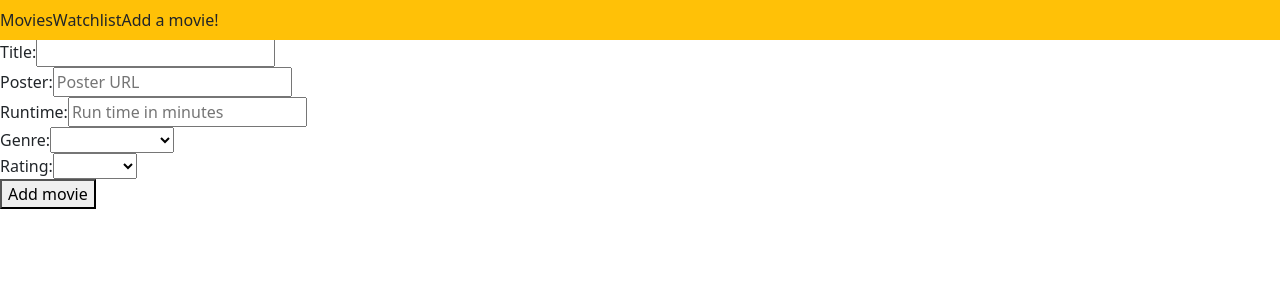
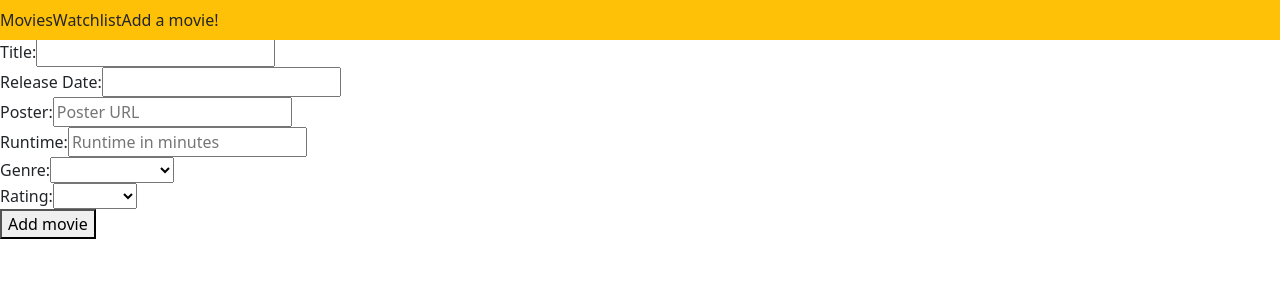
Before and after one commit to peymere/the-boo-queue, a React (Create React App) app: page /addmovie in a window 1280 px wide. Shown: the top 300 px of the page. Built offline with nearby package versions, Linux system fonts and the light colour scheme.

Commit message:
POST request

```diff
--- a/src/components/App.js
+++ b/src/components/App.js
@@ -8,7 +8,7 @@ import Watchlist from "./Watchlist";
 function App() {
     const [moviesData, setMoviesData] = useState([]);
 
-    const dataUrl = "https://halloween-movie-data.onrender.com/movies"
+    const dataUrl = "https://halloween-movie-data.onrender.com/movies/"
 
     useEffect(() => {
         fetch(dataUrl)
@@ -30,11 +30,16 @@ function App() {
         }
         return shuffledArray;
     }
+
+    const addMovie = (movie) => {
+        setMoviesData([...moviesData, movie])
+    }
+    // console.log(dataUrl)
     return (
         <div className="app">
             <Header />
             <MoviesContainer movies={moviesData} />
-            <NewMovieForm />
+            <NewMovieForm addMovie={addMovie} dataUrl={dataUrl} />
             <Watchlist />
         </div>
     );
--- a/src/components/MoviesContainer.js
+++ b/src/components/MoviesContainer.js
@@ -11,7 +11,7 @@ function MoviesContainer({movies}) {
     })
 
     const filteredMovies = movies.filter((movie) => {
-        console.log(movie['age-rating'])
+        // console.log(movie['age-rating'])
         if (filters.genre && !movie.genre.includes(filters.genre) ) {
             return false
         }
--- a/src/components/NewMovieForm.js
+++ b/src/components/NewMovieForm.js
@@ -1,27 +1,69 @@
 import React, {useState} from "react";
 import NavBar from "./NavBar";
 
-function NewMovieForm() {
+function NewMovieForm({addMovie, dataUrl}) {
+    const [newMovieTitle, setNewMovieTitle] = useState('')
+    const [newMoviePosterUrl, setNewMoviePosterUrl] = useState('')
+    const [newMovieRuntime, setNewMovieRuntime] = useState(0)
+    const [newMovieGenre, setNewMovieGenre] = useState('')
+    const [newMovieAgeRating, setNewMovieAgeRating] = useState('')
+    const [newMovieReleaseYear, setMovieNewReleaseYear] = useState(0)
+
+    console.log(dataUrl)
+
+    const newMovieData = {
+        title: newMovieTitle,
+        posterUrl : newMoviePosterUrl,
+        runtime: newMovieRuntime,
+        genre: newMovieGenre,
+        ['age-rating']: newMovieAgeRating,
+        watchlist: false,
+        ['star-rating']: "",
+        ['release-year']: newMovieReleaseYear
+    }
+
+    const handleSubmit = (e) => {
+        e.preventDefault()
+        console.log("submitted")
+        console.log(dataUrl)
+        fetch(dataUrl, {
+            method: "POST",
+            headers: {
+                "Content-Type": "application/json"
+              },
+            body: JSON.stringify(newMovieData)
+        })
+            .then((r) => r.json())
+            .then((newMovie) => addMovie(newMovie))
+            .catch((error) => console.error('POST error', error))
+        e.target.reset()
+    }
+
+
     return (
     <div className="new-movie-form">
         <header><NavBar/> </header>
         <h4>Add your own: </h4>
-        <form>
+        <form id="new-movie-form" onSubmit={handleSubmit}>
             <div>
                 <label>Title:</label>
-                <input type="text" name="title"/>
+                <input type="text" name="title" required onChange={(e) => setNewMovieTitle(e.target.value)}/>
+            </div>
+            <div>
+                <label>Release Date:</label>
+                <input type="number" name="release-year" placeholder="" required onChange={(e) => setMovieNewReleaseYear(e.target.value)}></input>
             </div>
             <div>
                 <label> Poster: </label>
-                <input type="text" name="poster" placeholder="Poster URL" />
+                <input type="text" name="poster" placeholder="Poster URL" required onChange={(e) => setNewMoviePosterUrl(e.target.value)}/>
             </div>
             <div>
                 <label> Runtime: </label>
-                <input type="text" name="runtime" placeholder="Run time in minutes" />
+                <input type="number" name="runtime" placeholder="Runtime in minutes" required onChange={(e) => setNewMovieRuntime(e.target.value)}/>
             </div>
             <div>
                 <label>Genre:</label>
-                <select id="dropdown1" >
+                <select id="dropdown1" required onChange={(e) => setNewMovieGenre(e.target.value)}>
                     <option value=""></option>
                     <option value="family">Family</option>
                     <option value="classic">Classic</option>
@@ -37,8 +79,8 @@ function NewMovieForm() {
             </div>
             <div>
                 <label> Rating: </label>
-                <select id="dropdown2" >
-                <option value=""></option>
+                <select id="dropdown2" required onChange={(e) => setNewMovieAgeRating(e.target.value)}>
+                    <option value=""></option>
                     <option value="G">G</option>
                     <option value="PG">PG</option>
                     <option value="PG-13">PG-13</option>
```
Also changed, not shown: 1 other file (tests, documents, lock files or other folders).
